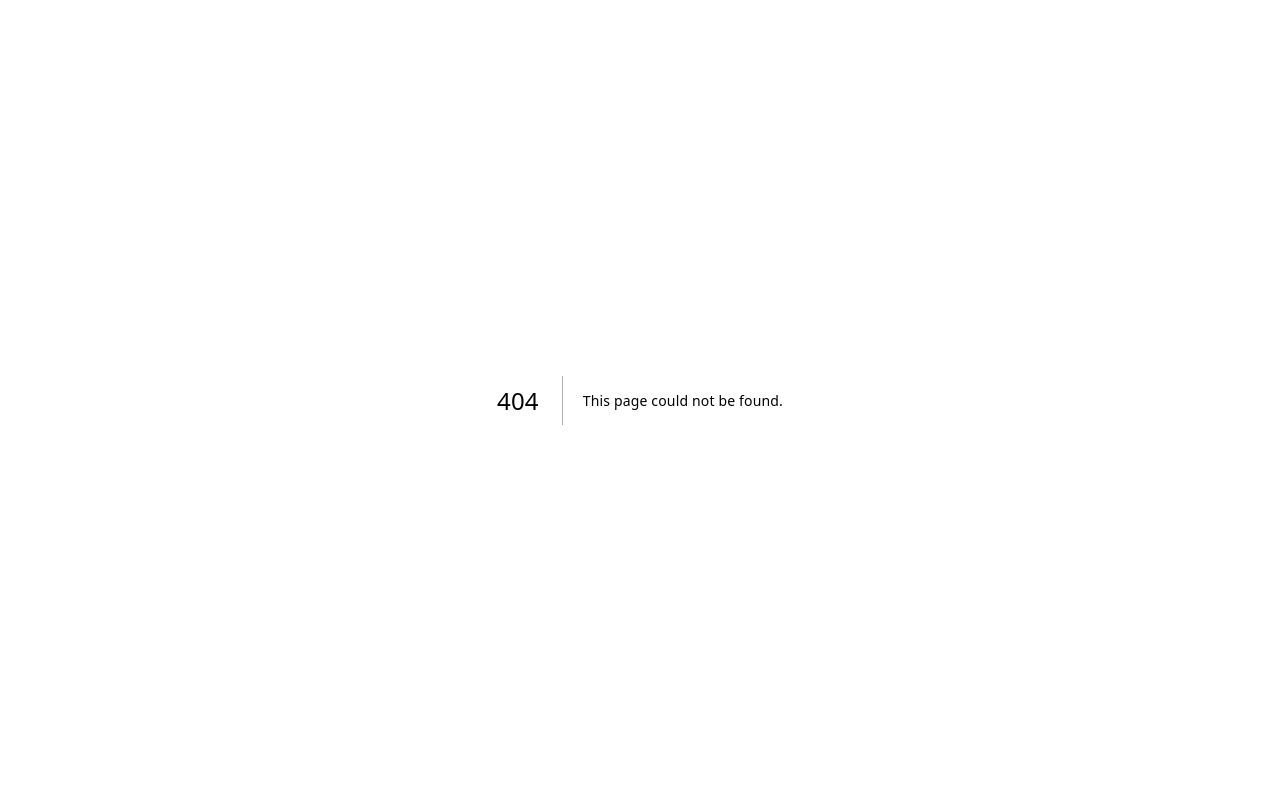
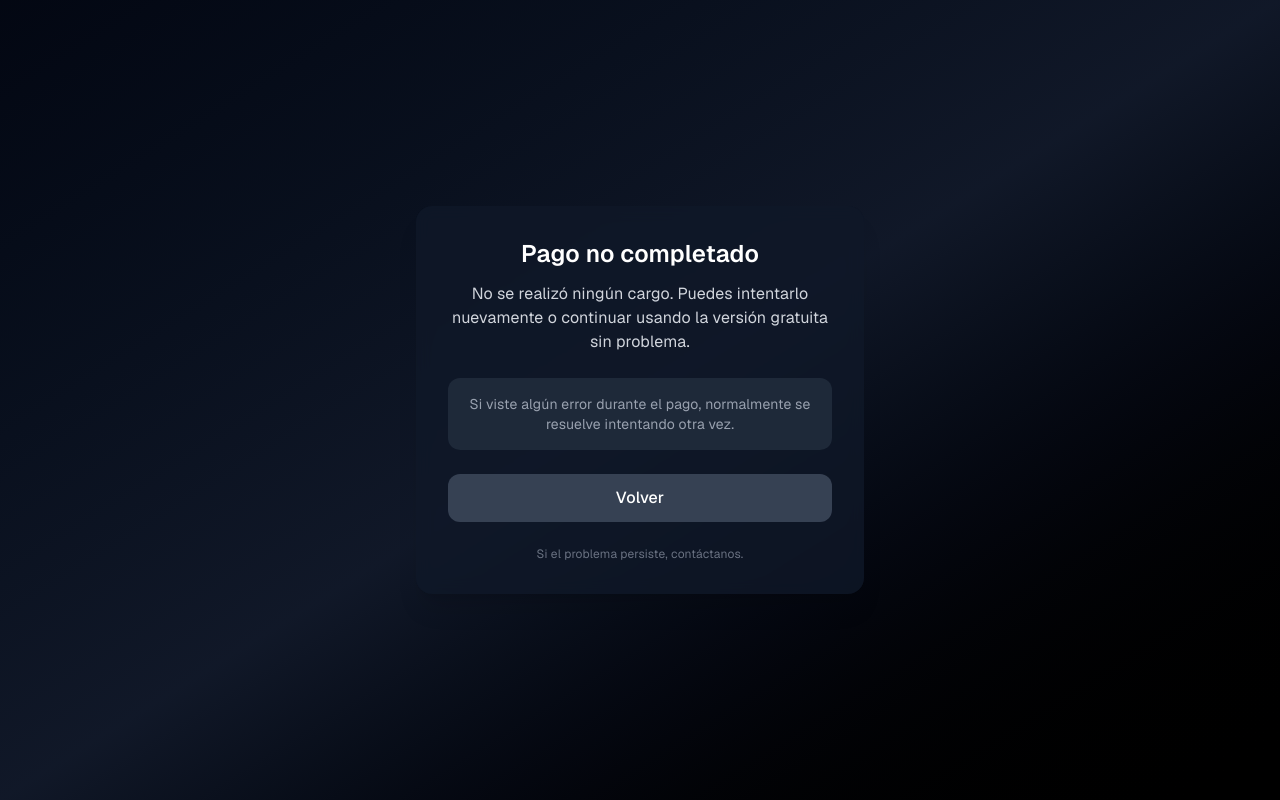
Before and after one commit to daveone76/devone, a Next.js app: page /stripe/payments/cancel in a window 1280 px wide. Before the commit this address had no page. Built offline with nearby package versions, Linux system fonts and the light colour scheme.

Commit message:
Add test success and cancel stripe pages

```diff
--- /dev/null
+++ b/app/stripe/payments/cancel/page.tsx
@@ -0,0 +1,89 @@
+// ================================
+// app/(stripe)/payments/cancel/page.tsx
+// ================================
+
+
+'use client';
+
+
+import { motion } from 'framer-motion';
+import { useSearchParams, useRouter } from 'next/navigation';
+import { useEffect } from 'react';
+
+
+export default function PaymentCancelPage() {
+const searchParams = useSearchParams();
+const router = useRouter();
+
+
+const redirectUrl = searchParams.get('redirect') ?? '/pricing';
+
+
+useEffect(() => {
+// Permite acceso solo si Stripe redirige
+// Si quieres bloquear totalmente, agrega session_id también
+}, []);
+
+
+return (
+<main className="min-h-screen flex items-center justify-center bg-gradient-to-br from-gray-950 via-gray-900 to-black text-white px-6">
+<motion.div
+initial={{ opacity: 0, y: 30 }}
+animate={{ opacity: 1, y: 0 }}
+transition={{ duration: 0.6, ease: 'easeOut' }}
+className="max-w-md w-full rounded-2xl bg-gray-900/80 backdrop-blur shadow-xl p-8 text-center"
+>
+<motion.h1
+initial={{ opacity: 0 }}
+animate={{ opacity: 1 }}
+transition={{ delay: 0.2 }}
+className="text-2xl font-semibold mb-3"
+>
+Pago no completado
+</motion.h1>
+
+
+<motion.p
+initial={{ opacity: 0 }}
+animate={{ opacity: 1 }}
+transition={{ delay: 0.35 }}
+className="text-gray-300 mb-6"
+>
+No se realizó ningún cargo. Puedes intentarlo nuevamente o continuar
+usando la versión gratuita sin problema.
+</motion.p>
+
+
+<motion.div
+initial={{ opacity: 0 }}
+animate={{ opacity: 1 }}
+transition={{ delay: 0.5 }}
+className="bg-gray-800 rounded-xl p-4 text-sm text-gray-400 mb-6"
+>
+Si viste algún error durante el pago, normalmente se resuelve
+intentando otra vez.
+</motion.div>
+
+
+<motion.button
+whileHover={{ scale: 1.03 }}
+whileTap={{ scale: 0.97 }}
+onClick={() => router.push(redirectUrl)}
+className="w-full py-3 rounded-xl bg-gray-700 hover:bg-gray-600 transition font-medium"
+>
+Volver
+</motion.button>
+
+
+<motion.p
+initial={{ opacity: 0 }}
+animate={{ opacity: 1 }}
+transition={{ delay: 0.7 }}
+className="text-xs text-gray-500 mt-6"
+>
+Si el problema persiste, contáctanos.
+</motion.p>
+</motion.div>
+</main>
+);
+}
--- /dev/null
+++ b/app/stripe/payments/success/page.tsx
@@ -0,0 +1,96 @@
+// ================================
+// app/(stripe)/payments/success/page.tsx
+// ================================
+
+
+'use client';
+
+
+import { motion } from 'framer-motion';
+import { useSearchParams, useRouter } from 'next/navigation';
+import { useEffect } from 'react';
+
+
+export default function PaymentSuccessPage() {
+const searchParams = useSearchParams();
+const router = useRouter();
+
+
+const sessionId = searchParams.get('session_id');
+const plan = searchParams.get('plan') ?? 'Pro';
+const redirectUrl = searchParams.get('redirect') ?? '/dashboard';
+
+
+useEffect(() => {
+if (!sessionId) {
+router.replace('/');
+}
+}, [sessionId, router]);
+
+
+if (!sessionId) return null;
+
+
+return (
+<main className="min-h-screen flex items-center justify-center bg-gradient-to-br from-gray-950 via-gray-900 to-black text-white px-6">
+<motion.div
+initial={{ opacity: 0, y: 30 }}
+animate={{ opacity: 1, y: 0 }}
+transition={{ duration: 0.6, ease: 'easeOut' }}
+className="max-w-md w-full rounded-2xl bg-gray-900/80 backdrop-blur shadow-xl p-8 text-center"
+>
+<motion.h1
+initial={{ opacity: 0 }}
+animate={{ opacity: 1 }}
+transition={{ delay: 0.2 }}
+className="text-2xl font-semibold mb-3"
+>
+Bienvenido a {plan}
+</motion.h1>
+
+
+<motion.p
+initial={{ opacity: 0 }}
+animate={{ opacity: 1 }}
+transition={{ delay: 0.35 }}
+className="text-gray-300 mb-6"
+>
+Tu suscripción se activó correctamente. A partir de ahora tienes
+acceso a todas las funciones premium diseñadas para ayudarte a crecer
+y trabajar con mayor control.
+</motion.p>
+
+
+<motion.div
+initial={{ opacity: 0 }}
+animate={{ opacity: 1 }}
+transition={{ delay: 0.5 }}
+className="bg-gray-800 rounded-xl p-4 text-sm text-gray-400 mb-6"
+>
+Puedes cerrar esta ventana con tranquilidad. Tu cuenta ya fue
+actualizada.
+</motion.div>
+
+
+<motion.button
+whileHover={{ scale: 1.03 }}
+whileTap={{ scale: 0.97 }}
+onClick={() => router.push(redirectUrl)}
+className="w-full py-3 rounded-xl bg-indigo-600 hover:bg-indigo-500 transition font-medium"
+>
+Ir al panel
+</motion.button>
+
+
+<motion.p
+initial={{ opacity: 0 }}
+animate={{ opacity: 1 }}
+transition={{ delay: 0.7 }}
+className="text-xs text-gray-500 mt-6"
+>
+Gracias por confiar en nosotros.
+</motion.p>
+</motion.div>
+</main>
+);
+}
```
